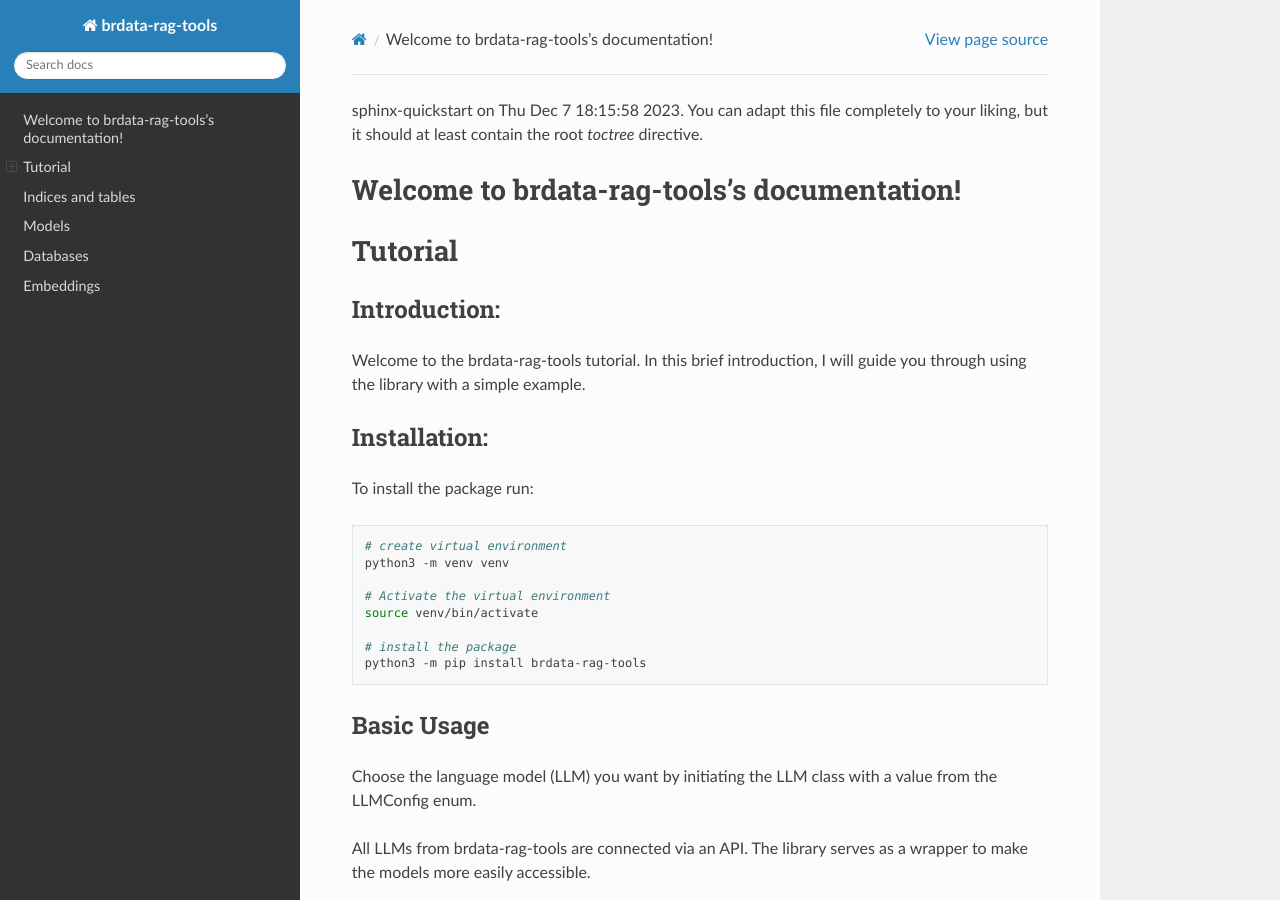
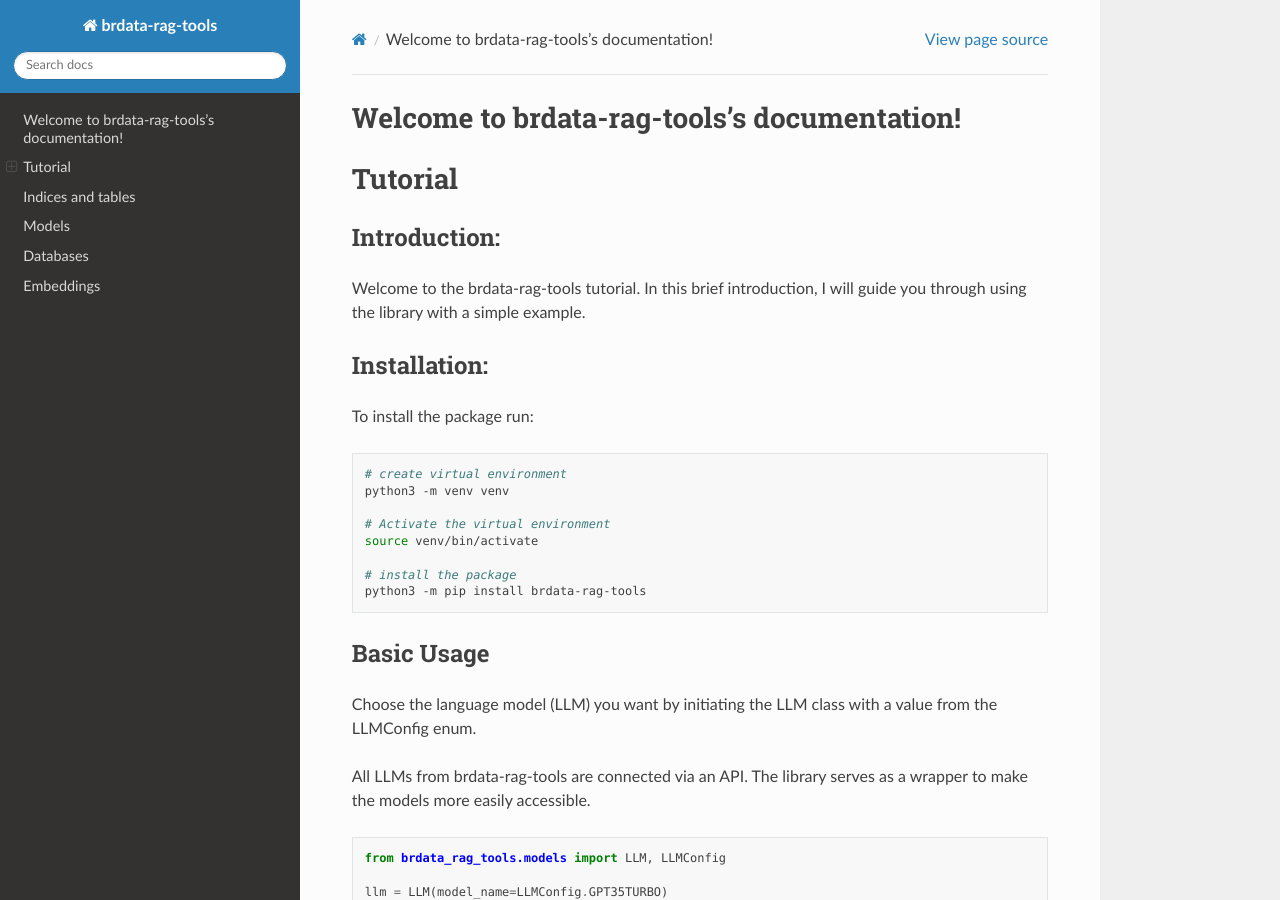
Before and after one commit to br-data/rag-tools-library, a Sphinx documentation site: the page built from docs/source/index.rst, in a window 1280 px wide and 900 px high. Built offline with Sphinx 7.4.7 and the Read the Docs theme 2.0.0, drawn with Linux system fonts in a browser that asks for light colours; some of the changed text lies outside the part shown.

Commit message:
:bulb: Remove auto-generated header

```diff
--- a/docs/source/index.rst
+++ b/docs/source/index.rst
@@ -1,7 +1,3 @@
-.. brdata-rag-tools documentation main file, created by
-sphinx-quickstart on Thu Dec  7 18:15:58 2023.
-You can adapt this file completely to your liking, but it should at least
-contain the root `toctree` directive.
 
 .. highlight:: python
 
```
Also changed, not shown: other parts of docs/source/index.rst (+4 -0 lines).
